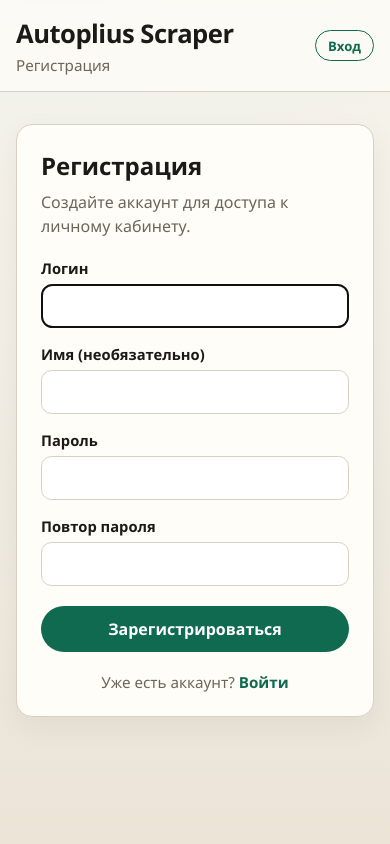
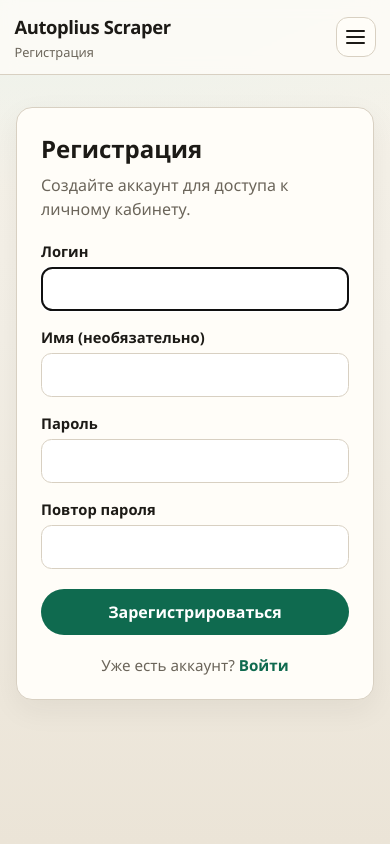
Before and after one commit to Barmatux/autoplius-scraper, a Flask app: page /register in a window 390 px wide. Run offline with Flask 3, Linux system fonts and the light colour scheme.

Commit message:
Improve mobile nav and stop wiping engine volume on rescrape.
Co-authored-by: Cursor <cursoragent@cursor.com>

```diff
--- a/ui/app.py
+++ b/ui/app.py
@@ -562,7 +562,7 @@ def logout():
     session.pop("user_id", None)
     session.pop("username", None)
     session.pop("admin", None)
-    return redirect(url_for("index"))
+    return redirect(url_for("index", tab=TAB_ALL, sort=DEFAULT_LIST_SORT))
 
 
 @app.get("/cabinet")
--- a/ui/static/style.css
+++ b/ui/static/style.css
@@ -12,6 +12,10 @@
 
 * { box-sizing: border-box; }
 
+html {
+  overflow-x: clip;
+}
+
 body {
   margin: 0;
   font-family: var(--font);
@@ -20,17 +24,81 @@ body {
     radial-gradient(1200px 500px at 10% -10%, #e8f3ee 0%, transparent 55%),
     linear-gradient(180deg, #f7f3ea 0%, var(--bg) 40%, #ebe4d7 100%);
   min-height: 100vh;
+  overflow-x: clip;
+  max-width: 100vw;
 }
 
 .top {
   display: flex;
-  justify-content: space-between;
-  gap: 1.5rem;
-  flex-wrap: wrap;
+  flex-direction: column;
+  gap: 0.75rem;
   padding: 1.5rem 1.75rem 1rem;
   border-bottom: 1px solid var(--line);
   background: rgba(255, 253, 248, 0.75);
   backdrop-filter: blur(8px);
+}
+
+.top-main {
+  display: flex;
+  align-items: flex-start;
+  justify-content: space-between;
+  gap: 1rem;
+  width: 100%;
+  position: relative;
+}
+
+.top-meta {
+  display: flex;
+  flex-wrap: wrap;
+  gap: 0.5rem;
+  align-items: center;
+  justify-content: flex-end;
+}
+
+.mobile-nav-toggle {
+  display: none;
+  flex-shrink: 0;
+  width: 2.5rem;
+  height: 2.5rem;
+  margin-left: auto;
+  border: 1px solid var(--line);
+  border-radius: 0.75rem;
+  background: var(--card);
+  padding: 0;
+  cursor: pointer;
+}
+
+.mobile-nav-toggle-bars {
+  display: flex;
+  flex-direction: column;
+  justify-content: center;
+  gap: 4px;
+  width: 1.15rem;
+  margin: 0 auto;
+}
+
+.mobile-nav-toggle-bars span {
+  display: block;
+  height: 2px;
+  border-radius: 999px;
+  background: var(--ink);
+  transition: transform 0.15s ease, opacity 0.15s ease;
+}
+
+.mobile-nav-toggle.is-open .mobile-nav-toggle-bars span:nth-child(1) {
+  transform: translateY(6px) rotate(45deg);
+}
+
+.mobile-nav-toggle.is-open .mobile-nav-toggle-bars span:nth-child(2) {
+  opacity: 0;
+}
+
+.mobile-nav-toggle.is-open .mobile-nav-toggle-bars span:nth-child(3) {
+  transform: translateY(-6px) rotate(-45deg);
+}
+
+.mobile-nav-panel {
+  display: none;
 }
 
 .brand-name {
@@ -2502,13 +2570,162 @@ body.lightbox-open {
 }
 
 @media (max-width: 700px) {
-  .top { padding: 1rem; }
-  main { padding: 1rem; }
+  .top {
+    padding: 0.85rem 0.9rem;
+  }
+
+  main {
+    padding: 0.85rem;
+    max-width: 100%;
+    overflow-x: clip;
+  }
+
+  .brand {
+    min-width: 0;
+    flex: 1;
+  }
+
+  .brand-name {
+    font-size: 1.15rem;
+  }
+
+  .brand-sub {
+    font-size: 0.8rem;
+    overflow-wrap: anywhere;
+  }
+
+  .top-main {
+    align-items: center;
+    flex-wrap: nowrap;
+  }
+
+  .mobile-nav-toggle {
+    display: inline-flex;
+    align-items: center;
+    justify-content: center;
+    order: 2;
+  }
+
+  .top-meta {
+    display: none;
+  }
+
+  .desktop-tabs {
+    display: none;
+  }
+
+  .mobile-nav-panel {
+    display: flex;
+    flex-direction: column;
+    gap: 0.35rem;
+    width: 100%;
+    margin-top: 0.35rem;
+    padding: 0.55rem;
+    border: 1px solid var(--line);
+    border-radius: 0.9rem;
+    background: var(--card);
+    box-shadow: var(--shadow);
+  }
+
+  .mobile-nav-panel[hidden] {
+    display: none !important;
+  }
+
+  .mobile-nav-link {
+    display: flex;
+    align-items: center;
+    justify-content: space-between;
+    gap: 0.5rem;
+    width: 100%;
+    padding: 0.7rem 0.8rem;
+    border: 0;
+    border-radius: 0.7rem;
+    background: transparent;
+    color: var(--ink);
+    font: inherit;
+    font-weight: 600;
+    text-align: left;
+    text-decoration: none;
+    cursor: pointer;
+  }
+
+  .mobile-nav-link:hover,
+  .mobile-nav-link.is-active {
+    background: var(--accent-soft);
+    color: var(--accent);
+  }
+
+  .mobile-nav-group-trigger::after {
+    content: "▾";
+    color: var(--muted);
+    font-size: 0.85rem;
+  }
+
+  .mobile-nav-group.is-open .mobile-nav-group-trigger::after {
+    content: "▴";
+  }
+
+  .mobile-nav-submenu {
+    display: flex;
+    flex-direction: column;
+    gap: 0.2rem;
+    padding: 0.15rem 0 0.35rem 0.55rem;
+  }
+
+  .mobile-nav-submenu[hidden] {
+    display: none !important;
+  }
+
+  .mobile-nav-sublink {
+    display: block;
+    padding: 0.55rem 0.7rem;
+    border-radius: 0.6rem;
+    color: var(--muted);
+    text-decoration: none;
+    font-size: 0.92rem;
+  }
+
+  .mobile-nav-sublink:hover {
+    background: #f3f0e8;
+    color: var(--accent);
+  }
+
+  .filters,
+  .vehicle-hierarchy-filters,
+  .spec-filters-row,
+  .summary,
+  .listings-toolbar,
+  .catalog.listings-feed,
+  .listing-card,
+  .card-price-bar {
+    max-width: 100%;
+  }
+
+  .filters {
+    display: grid;
+    grid-template-columns: 1fr;
+    gap: 0.65rem;
+  }
+
+  .vehicle-hierarchy-row,
+  .spec-filters-row,
+  .volume-range-filters,
+  .listings-toolbar {
+    min-width: 0;
+    max-width: 100%;
+    flex-wrap: wrap;
+  }
 
   .catalog.listings-feed {
     grid-template-columns: 1fr;
   }
 
+  .listings-view-toggle,
+  .table-layout-controls,
+  .table-wrap {
+    display: none !important;
+  }
+
   .card-price-bar {
     height: 58px;
   }
@@ -2523,6 +2740,10 @@ body.lightbox-open {
 
   .card-price-value {
     font-size: 0.8rem;
+  }
+
+  .listing-card-title {
+    overflow-wrap: anywhere;
   }
 }
 
--- a/ui/templates/_brand.html
+++ b/ui/templates/_brand.html
@@ -1,5 +1,5 @@
 <div class="brand">
-  <p class="brand-name"><a class="brand-link" href="{{ url_for('index') }}">Autoplius Scraper</a></p>
+  <p class="brand-name"><a class="brand-link" href="{{ url_for('index', tab='all', sort=nav_sort if nav_sort is defined else 'added_desc') }}">Autoplius Scraper</a></p>
   {% if brand_sub_html is defined and brand_sub_html %}
   <p class="brand-sub">{{ brand_sub_html|safe }}</p>
   {% elif brand_sub is defined and brand_sub %}
--- /dev/null
+++ b/ui/templates/_mobile_nav.html
@@ -0,0 +1,55 @@
+<button
+  type="button"
+  class="mobile-nav-toggle"
+  data-mobile-nav-toggle
+  aria-expanded="false"
+  aria-controls="mobile-nav-panel"
+  aria-label="Открыть меню"
+>
+  <span class="mobile-nav-toggle-bars" aria-hidden="true">
+    <span></span><span></span><span></span>
+  </span>
+</button>
+<nav class="mobile-nav-panel" id="mobile-nav-panel" data-mobile-nav-panel hidden>
+  <a
+    class="mobile-nav-link{% if active_tab is defined and active_tab == 'all' %} is-active{% endif %}"
+    href="{{ url_for('index', tab='all', sort=nav_sort) }}"
+  >Объявления</a>
+  <div class="mobile-nav-group" data-mobile-nav-group>
+    <button type="button" class="mobile-nav-link mobile-nav-group-trigger" data-mobile-nav-group-trigger aria-expanded="false">
+      ТОП модели для импорта
+    </button>
+    <div class="mobile-nav-submenu" data-mobile-nav-submenu hidden>
+      {% for preset in import_presets %}
+      <a href="{{ preset.href }}" class="mobile-nav-sublink">{{ preset.label }}</a>
+      {% endfor %}
+    </div>
+  </div>
+  <a
+    class="mobile-nav-link{% if active_tab is defined and active_tab == 'no_volume' %} is-active{% endif %}"
+    href="{{ url_for('index', tab='no_volume', sort=nav_sort) }}"
+  >Без объема{% if no_volume_count is defined and no_volume_count is not none %} <span class="tab-count">{{ no_volume_count }}</span>{% endif %}</a>
+  <a
+    class="mobile-nav-link{% if active_tab is defined and active_tab == 'electric' %} is-active{% endif %}"
+    href="{{ url_for('index', tab='electric', sort=nav_sort) }}"
+  >Электро{% if electric_count is defined and electric_count is not none %} <span class="tab-count">{{ electric_count }}</span>{% endif %}</a>
+  <a
+    class="mobile-nav-link{% if active_tab is defined and active_tab == 'cabinet' %} is-active{% endif %}"
+    href="{{ url_for('cabinet') }}"
+  >Избранные</a>
+  {% if is_admin %}
+  <a
+    class="mobile-nav-link{% if active_tab is defined and active_tab == 'archived' %} is-active{% endif %}"
+    href="{{ url_for('index', tab='archived', sort=nav_sort) }}"
+  >Архив{% if archived_count is defined %} <span class="tab-count">{{ archived_count }}</span>{% endif %}</a>
+  <a
+    class="mobile-nav-link{% if active_tab is defined and active_tab == 'catalog' %} is-active{% endif %}"
+    href="{{ url_for('catalog') }}"
+  >Каталог{% if catalog_new_count %} <span class="tab-count">{{ catalog_new_count }}</span>{% endif %}</a>
+  <a
+    class="mobile-nav-link{% if active_tab is defined and active_tab == 'analytics' %} is-active{% endif %}"
+    href="{{ url_for('analytics') }}"
+  >Аналитика</a>
+  {% endif %}
+</nav>
+<script src="{{ url_for('static', filename='mobile_nav.js') }}" defer></script>
--- a/ui/templates/_tabs.html
+++ b/ui/templates/_tabs.html
@@ -1,4 +1,4 @@
-<nav class="tabs">
+<nav class="tabs desktop-tabs">
   <a
     href="{{ url_for('index', tab='all', sort=nav_sort) }}"
     class="tab{% if active_tab == 'all' %} active{% endif %}"
--- a/ui/templates/admin_edit.html
+++ b/ui/templates/admin_edit.html
@@ -14,13 +14,16 @@
       · Редактирование #{{ item.autoplius_id }}
       · <a href="{{ url_for('listing_detail', listing_id=item.autoplius_id) }}">карточка</a>
     {% endset %}
+    <div class="top-main">
       {% include "_brand.html" %}
-    <div class="meta">
+      {% include "_mobile_nav.html" %}
+      <div class="meta top-meta">
         {% include "_admin_bar.html" %}
         {% if item.manual_overrides %}
         <div class="pill accent">Защита от парсера: {{ item.manual_overrides|length }} пол.</div>
         {% endif %}
         {% if item.status == 'archived' %}<div class="pill">Архив</div>{% endif %}
+      </div>
     </div>
   </header>
 
--- a/ui/templates/analytics.html
+++ b/ui/templates/analytics.html
@@ -9,8 +9,10 @@
 <body>
   <header class="top">
     {% set brand_sub = "История прогонов парсера" %}
+    <div class="top-main">
       {% include "_brand.html" %}
-    <div class="meta">
+      {% include "_mobile_nav.html" %}
+      <div class="meta top-meta">
         <div class="pill accent">{{ analytics.totals.runs or 0 }} прогонов</div>
         {% if analytics.recent.runs %}
         <div class="pill">Последние {{ analytics.recent_limit }}: {{ analytics.recent.runs }}</div>
@@ -18,6 +20,7 @@
         {% if db_stats and db_stats.last_run and db_stats.last_run.finished_at %}
         <div class="pill">Последний: {{ db_stats.last_run.finished_at|format_datetime }}</div>
         {% endif %}
+      </div>
     </div>
   </header>
 
--- a/ui/templates/catalog.html
+++ b/ui/templates/catalog.html
@@ -60,8 +60,10 @@
 <body>
   <header class="top">
     {% set brand_sub = "Справочник объёмов для расчёта растаможки" %}
+    <div class="top-main">
       {% include "_brand.html" %}
-    <div class="meta">
+      {% include "_mobile_nav.html" %}
+      <div class="meta top-meta">
         {% include "_admin_bar.html" %}
         <div class="pill accent">{{ catalog_summary.total }} модификаций</div>
         {% if catalog_summary.new %}
@@ -72,6 +74,7 @@
         {% if catalog_summary.missing %}
         <div class="pill warn">Без объёма: {{ catalog_summary.missing }}</div>
         {% endif %}
+      </div>
     </div>
   </header>
 
--- a/ui/templates/detail.html
+++ b/ui/templates/detail.html
@@ -13,8 +13,10 @@
       <a href="{{ back_url }}" data-back-to-list>← к списку</a>
       · {{ item|listing_headline }} · #{{ item.autoplius_id }} · SQLite
     {% endset %}
+    <div class="top-main">
       {% include "_brand.html" %}
-    <div class="meta">
+      {% include "_mobile_nav.html" %}
+      <div class="meta top-meta">
         {% include "_admin_bar.html" %}
         <div class="pill accent">{{ render_price_lt(item) }}</div>
         {% if item.phone %}<div class="pill">{{ item.phone }}</div>{% endif %}
@@ -32,6 +34,7 @@
         </form>
         {% endif %}
         <a class="pill" href="{{ item.url }}" target="_blank" rel="noopener">Открыть на autoplius</a>
+      </div>
     </div>
   </header>
 
--- a/ui/templates/register.html
+++ b/ui/templates/register.html
@@ -9,9 +9,12 @@
 <body>
   <header class="top">
     {% set brand_sub = "Регистрация" %}
-    {% include "_brand.html" %}
-    <div class="meta">
-      {% include "_admin_bar.html" %}
+    <div class="top-main">
+      {% include "_brand.html" %}
+      {% include "_mobile_nav.html" %}
+      <div class="meta top-meta">
+        {% include "_admin_bar.html" %}
+      </div>
     </div>
   </header>
 
```
Also changed, not shown: scraper/listing_query.py (+9 -2 lines), scraper/listing_sync.py (+27 -1 lines), tests/test_listing_photo_merge.py (+32 -9 lines), ui/static/mobile_nav.js (added, +52 -0 lines), ui/static/view_preference.js (+14 -0 lines), ui/templates/cabinet.html (+7 -3 lines), ui/templates/index.html (+6 -3 lines), ui/templates/login.html (+6 -3 lines). Lines whose indentation alone changed are shown as unchanged.
